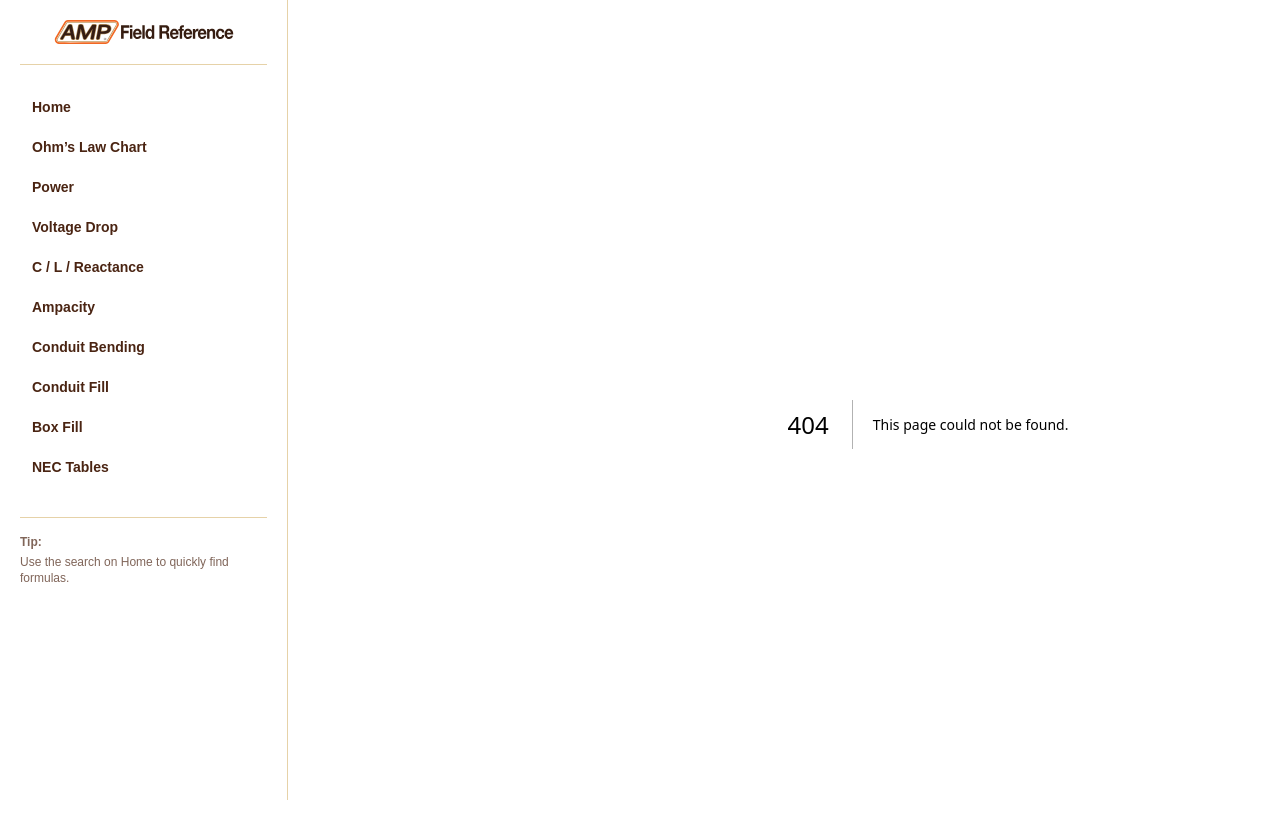
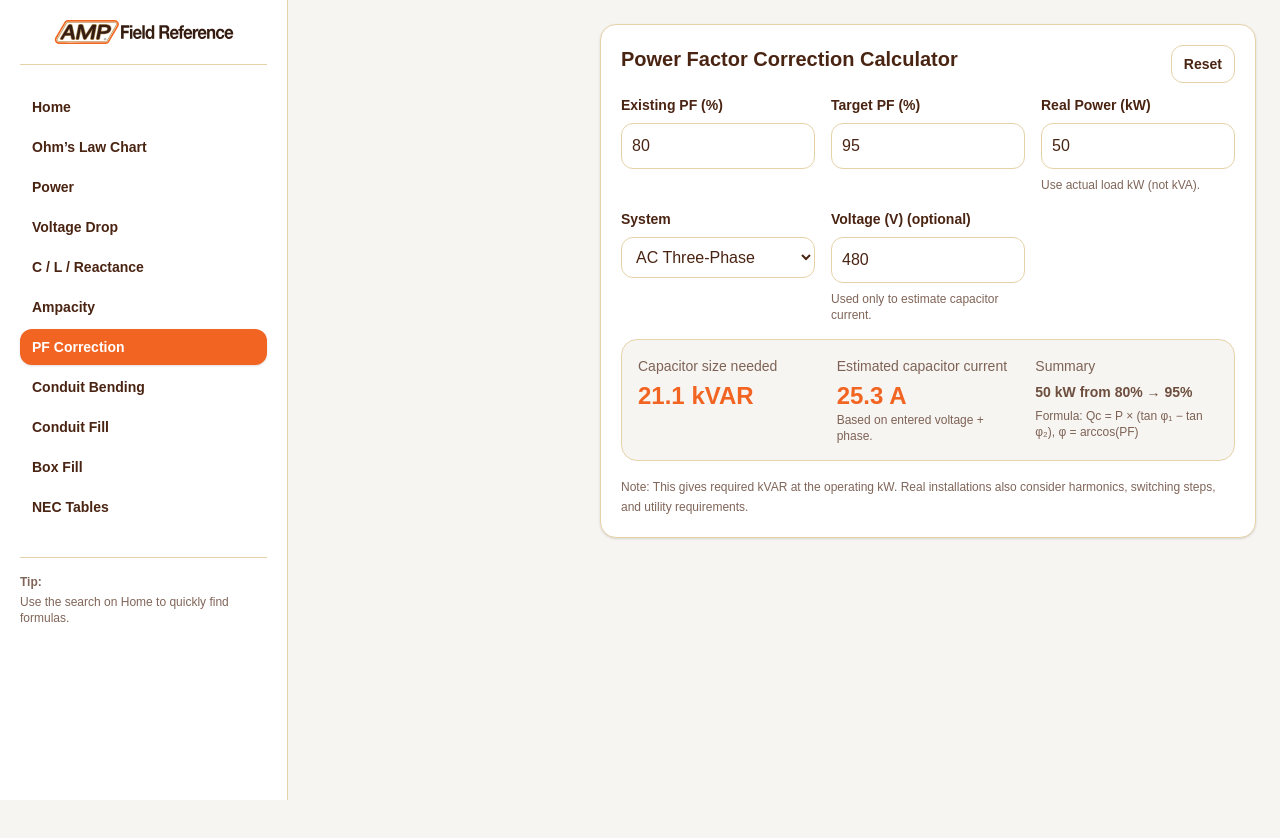
Before and after one commit to laidlawws/amp-field-guide, a Next.js app: page /calculators/pf-correction in a window 1280 px wide. Before the commit this address had no page. Shown: the top 838 px of the page. After the commit the page ends 800 px from the top, so only its background shows below. Built offline with nearby package versions, Linux system fonts and the light colour scheme.

Commit message:
PF Correction Calc

```diff
--- /dev/null
+++ b/app/calculators/pf-correction/page.tsx
@@ -0,0 +1,171 @@
+"use client";
+
+import { useMemo, useState } from "react";
+import Card from "@/components/Card";
+
+type Phase = "1ph" | "3ph";
+
+const SQRT3 = Math.sqrt(3);
+
+function num(v: string) {
+  const n = Number(v);
+  return Number.isFinite(n) ? n : NaN;
+}
+
+function clampPF(pct: number) {
+  // input in percent (0-100)
+  if (!Number.isFinite(pct)) return NaN;
+  const p = pct / 100;
+  if (p <= 0 || p >= 1) return NaN;
+  return p;
+}
+
+function fmt(n: number, unit: string, dp = 2) {
+  if (!Number.isFinite(n)) return "—";
+  const abs = Math.abs(n);
+  const d = abs >= 1000 ? 1 : abs >= 100 ? 2 : dp;
+  return `${n.toFixed(d)} ${unit}`;
+}
+
+// kVAR required: Qc = P * (tan(phi1) - tan(phi2))
+// where phi = arccos(PF)
+function kvarRequired(P_kW: number, pf1: number, pf2: number) {
+  const phi1 = Math.acos(pf1);
+  const phi2 = Math.acos(pf2);
+  return P_kW * (Math.tan(phi1) - Math.tan(phi2)); // kVAR
+}
+
+// capacitor current estimate:
+// 1φ: I = (kVAR*1000) / V
+// 3φ: I = (kVAR*1000) / (√3 * V)
+function capCurrentA(kvar: number, V: number, phase: Phase) {
+  const denom = phase === "3ph" ? SQRT3 * V : V;
+  if (denom === 0) return NaN;
+  return (kvar * 1000) / denom;
+}
+
+export default function PFCorrection() {
+  const [pfExistingPct, setPfExistingPct] = useState("80");
+  const [pfTargetPct, setPfTargetPct] = useState("95");
+  const [kW, setKW] = useState("50");
+
+  const [phase, setPhase] = useState<Phase>("3ph");
+  const [voltage, setVoltage] = useState("480");
+
+  const computed = useMemo(() => {
+    const P = num(kW);
+    const pf1 = clampPF(num(pfExistingPct));
+    const pf2 = clampPF(num(pfTargetPct));
+    const V = num(voltage);
+
+    if (!Number.isFinite(P) || P <= 0) return { ok: false as const, msg: "Enter real power (kW) > 0." };
+    if (!Number.isFinite(pf1)) return { ok: false as const, msg: "Existing PF must be between 1% and 99%." };
+    if (!Number.isFinite(pf2)) return { ok: false as const, msg: "Target PF must be between 1% and 99%." };
+    if (pf2 <= pf1) return { ok: false as const, msg: "Target PF must be greater than existing PF." };
+
+    const kvar = kvarRequired(P, pf1, pf2);
+    if (!Number.isFinite(kvar) || kvar <= 0) return { ok: false as const, msg: "No correction needed / invalid inputs." };
+
+    const amps = Number.isFinite(V) && V > 0 ? capCurrentA(kvar, V, phase) : NaN;
+
+    return {
+      ok: true as const,
+      kvar,
+      amps,
+      pf1,
+      pf2,
+      P,
+    };
+  }, [pfExistingPct, pfTargetPct, kW, voltage, phase]);
+
+  const clear = () => {
+    setPfExistingPct("80");
+    setPfTargetPct("95");
+    setKW("50");
+    setPhase("3ph");
+    setVoltage("480");
+  };
+
+  return (
+    <div className="max-w-5xl mx-auto space-y-6">
+      <Card
+        title="Power Factor Correction Calculator"
+        right={
+          <button
+            onClick={clear}
+            className="rounded-xl border border-[#e6d2a8] bg-white px-3 py-2 text-sm font-extrabold hover:opacity-90"
+          >
+            Reset
+          </button>
+        }
+      >
+        <div className="grid md:grid-cols-3 gap-4">
+          <div className="space-y-2">
+            <div className="text-sm font-extrabold">Existing PF (%)</div>
+            <input className="input" inputMode="decimal" value={pfExistingPct} onChange={(e) => setPfExistingPct(e.target.value)} placeholder="e.g. 80" />
+          </div>
+
+          <div className="space-y-2">
+            <div className="text-sm font-extrabold">Target PF (%)</div>
+            <input className="input" inputMode="decimal" value={pfTargetPct} onChange={(e) => setPfTargetPct(e.target.value)} placeholder="e.g. 95" />
+          </div>
+
+          <div className="space-y-2">
+            <div className="text-sm font-extrabold">Real Power (kW)</div>
+            <input className="input" inputMode="decimal" value={kW} onChange={(e) => setKW(e.target.value)} placeholder="e.g. 50" />
+            <div className="text-xs text-[#4a2412]/70">Use actual load kW (not kVA).</div>
+          </div>
+
+          <div className="space-y-2">
+            <div className="text-sm font-extrabold">System</div>
+            <select className="input" value={phase} onChange={(e) => setPhase(e.target.value as Phase)}>
+              <option value="1ph">AC Single-Phase</option>
+              <option value="3ph">AC Three-Phase</option>
+            </select>
+          </div>
+
+          <div className="space-y-2">
+            <div className="text-sm font-extrabold">Voltage (V) (optional)</div>
+            <input className="input" inputMode="decimal" value={voltage} onChange={(e) => setVoltage(e.target.value)} placeholder="e.g. 480" />
+            <div className="text-xs text-[#4a2412]/70">Used only to estimate capacitor current.</div>
+          </div>
+
+          <div className="rounded-2xl border border-[#e6d2a8] bg-[#f7f5f2] p-4 md:col-span-3">
+            {!computed.ok ? (
+              <div className="text-sm text-[#4a2412]/70">{computed.msg}</div>
+            ) : (
+              <div className="grid md:grid-cols-3 gap-4">
+                <div>
+                  <div className="text-sm text-[#4a2412]/70">Capacitor size needed</div>
+                  <div className="mt-1 text-2xl font-extrabold text-[#f26422]">{fmt(computed.kvar, "kVAR", 1)}</div>
+                </div>
+
+                <div>
+                  <div className="text-sm text-[#4a2412]/70">Estimated capacitor current</div>
+                  <div className="mt-1 text-2xl font-extrabold text-[#f26422]">
+                    {Number.isFinite(computed.amps) ? fmt(computed.amps, "A", 1) : "—"}
+                  </div>
+                  <div className="text-xs text-[#4a2412]/70">Based on entered voltage + phase.</div>
+                </div>
+
+                <div>
+                  <div className="text-sm text-[#4a2412]/70">Summary</div>
+                  <div className="mt-1 text-sm font-semibold text-[#4a2412]/80 leading-6">
+                    {computed.P} kW from {Math.round(computed.pf1 * 100)}% → {Math.round(computed.pf2 * 100)}%
+                  </div>
+                  <div className="text-xs text-[#4a2412]/70 mt-1">
+                    Formula: Qc = P × (tan φ₁ − tan φ₂), φ = arccos(PF)
+                  </div>
+                </div>
+              </div>
+            )}
+          </div>
+
+          <div className="md:col-span-3 text-xs text-[#4a2412]/70 leading-5">
+            Note: This gives required kVAR at the operating kW. Real installations also consider harmonics, switching steps, and utility requirements.
+          </div>
+        </div>
+      </Card>
+    </div>
+  );
+}
--- a/components/Sidebar.tsx
+++ b/components/Sidebar.tsx
@@ -16,6 +16,7 @@ const nav = [
   { href: "/calculators/voltage-drop", label: "Voltage Drop" },
   { href: "/calculators/reactance", label: "C / L / Reactance" },
   { href: "/reference/ampacity", label: "Ampacity" },
+  { href: "/calculators/pf-correction", label: "PF Correction" },
   { href: "/reference/conduit", label: "Conduit Bending" },
   { href: "/reference/fill", label: "Conduit Fill" },
   { href: "/reference/box-fill", label: "Box Fill" },
```
